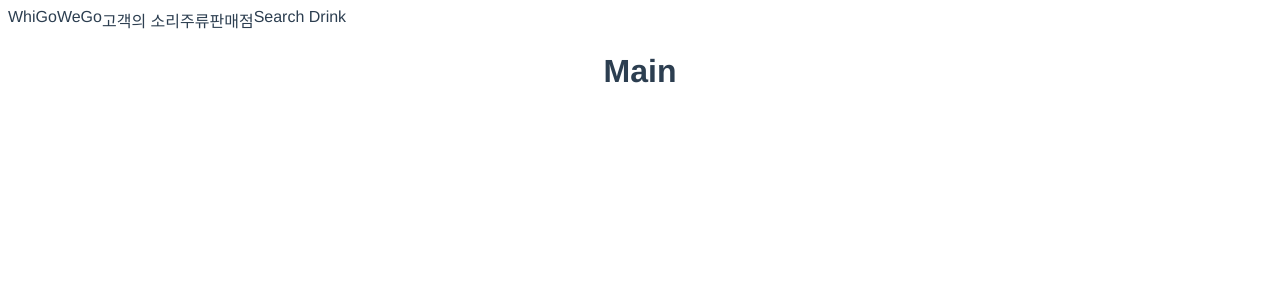
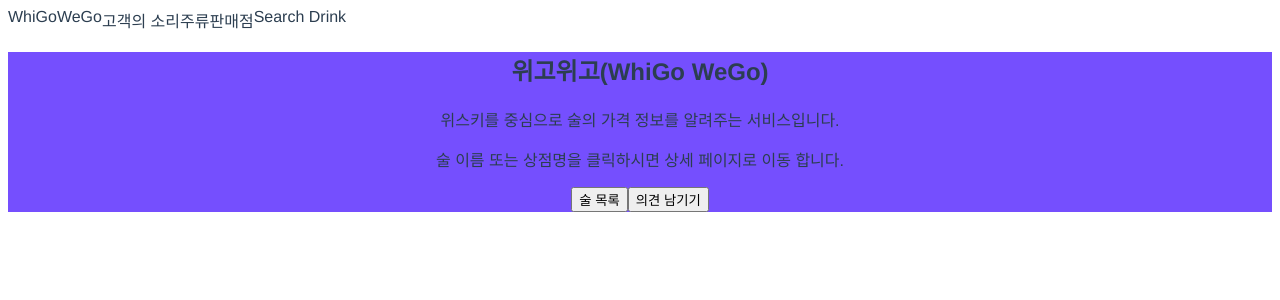
Before and after one commit to KangBit/whigowego, a Vue app: page / in a window 1280 px wide. Shown: the top 300 px of the page. Built offline with nearby package versions, Linux system fonts and the light colour scheme.

Commit message:
배너 추가

```diff
--- /dev/null
+++ b/src/components/Main/MainBanner.vue
@@ -0,0 +1,18 @@
+<template>
+  <div class="main-banner">
+    <h2>위고위고(WhiGo WeGo)</h2>
+    <p>위스키를 중심으로 술의 가격 정보를 알려주는 서비스입니다.</p>
+
+    <p>술 이름 또는 상점명을 클릭하시면 상세 페이지로 이동 합니다.</p>
+
+    <button>술 목록</button>
+    <button>의견 남기기</button>
+  </div>
+</template>
+
+<style lang="scss" scoped>
+.main-banner {
+  width: 100%;
+  background-color: rgb(117, 79, 254);
+}
+</style>
--- a/src/views/MainView.vue
+++ b/src/views/MainView.vue
@@ -1,3 +1,15 @@
 <template>
-  <h1>Main</h1>
+  <MainBanner></MainBanner>
 </template>
+
+<script lang="ts">
+import { defineComponent } from "vue";
+import MainBanner from "../components/Main/MainBanner.vue";
+
+export default defineComponent({
+  name: "MainView",
+  components: {
+    MainBanner,
+  },
+});
+</script>
```
